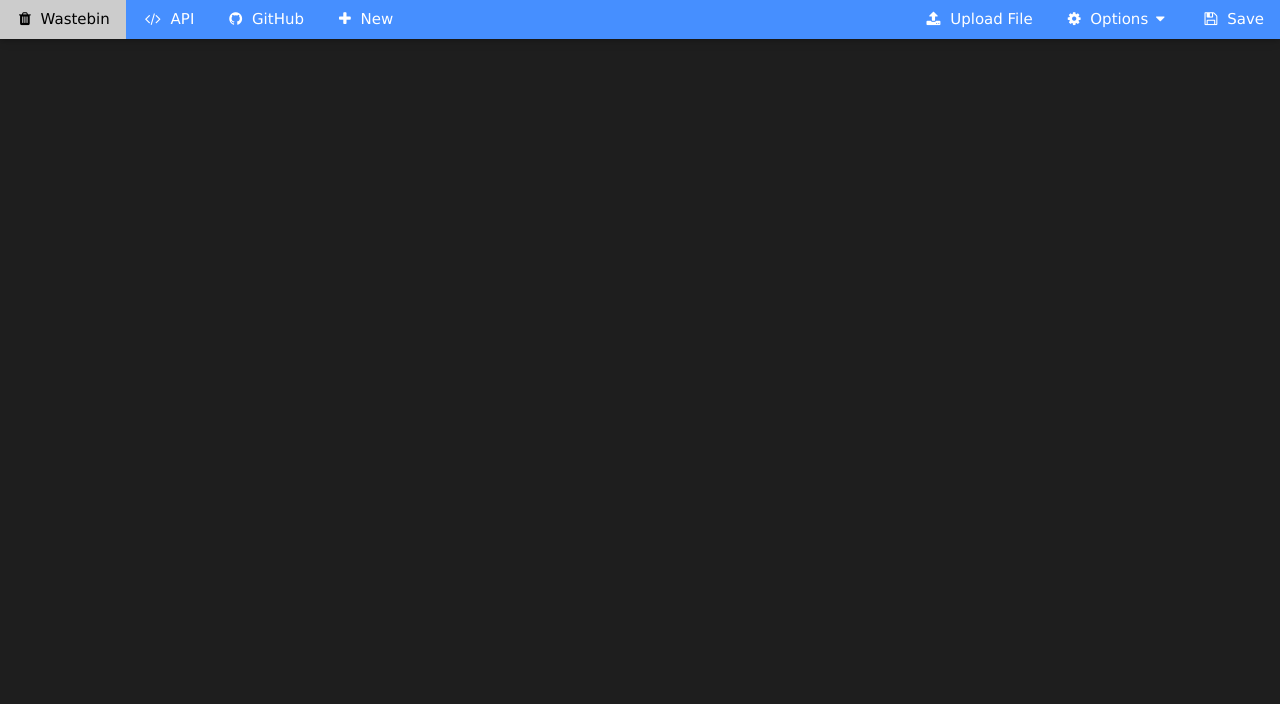
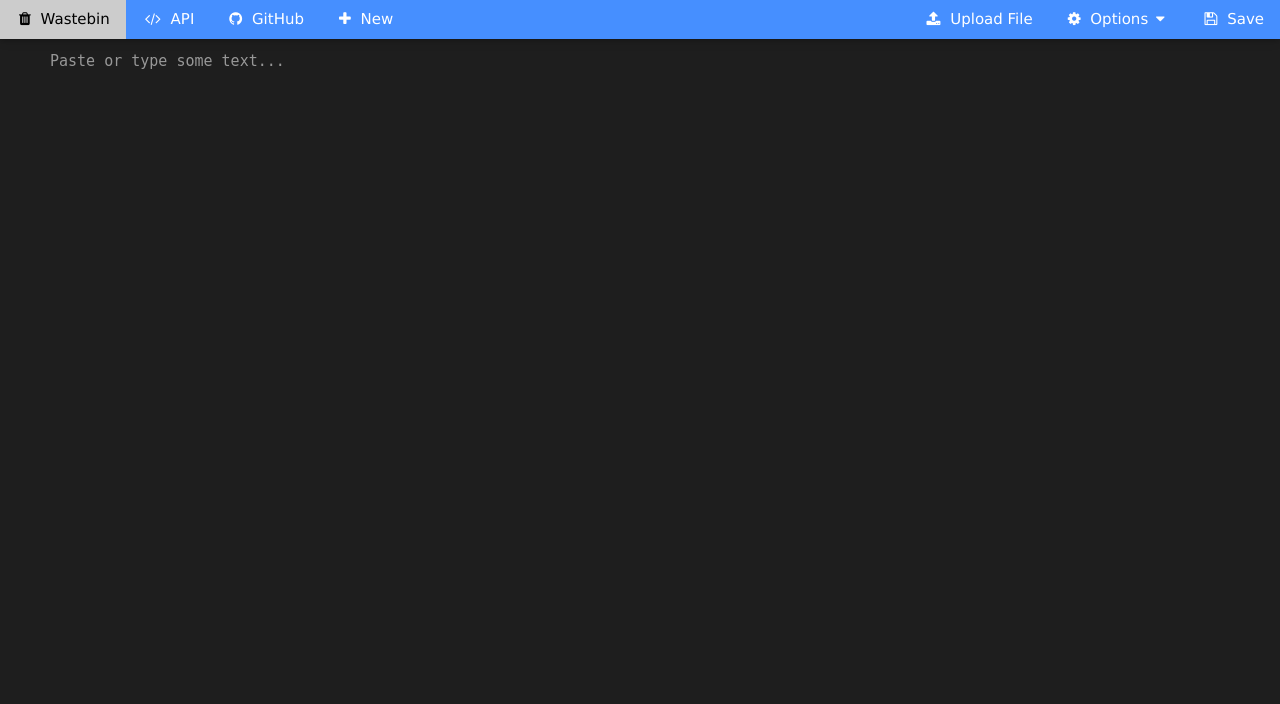
Before and after one commit to lemonyte/wastebin, a FastAPI app: page / in a window 1280 px wide. Shown: the top 704 px of the page. Run offline with FastAPI, Linux system fonts and the light colour scheme; some libraries are stand-ins or nearby versions.

Commit message:
Fix textarea placeholder text not visible

```diff
--- a/static/new.js
+++ b/static/new.js
@@ -74,6 +74,13 @@ function updateInput() {
     highlightedInput.style.height =
     document.getElementById("content").style.height =
       hiddenInput.scrollHeight.toString() + "px";
+
+  if (hiddenInput.value !== "") {
+    hiddenInput.style.color = "transparent";
+  } else {
+    hiddenInput.style.color = "white";
+  }
+
   // Extra newline as a workaround for trailing newline not showing in code element.
   highlightedInput.firstChild.textContent = hiddenInput.value + "\n";
   highlightedInput.firstChild.classList.remove(...highlightedInput.firstChild.classList);
--- a/static/style.css
+++ b/static/style.css
@@ -68,7 +68,6 @@ footer {
 }
 
 #hidden-input {
-  color: transparent;
   background: transparent;
   caret-color: white;
   resize: none;
```
